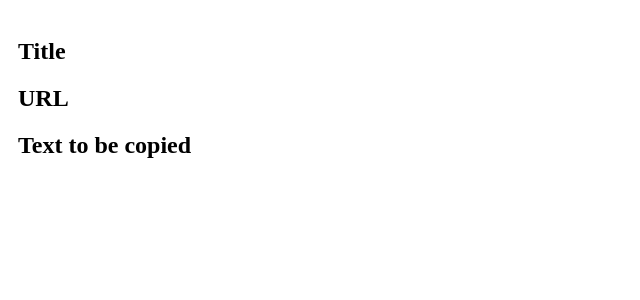
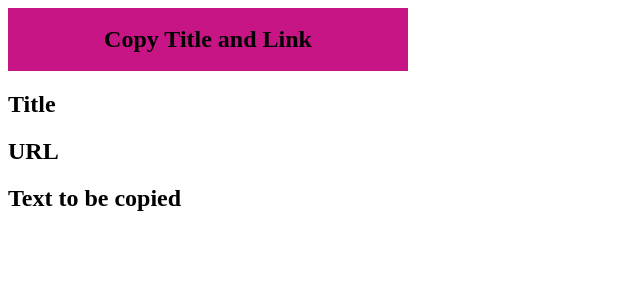
Before and after one commit to shtwangy/svelte-typescript-app, a Svelte app: page / in a window 1280 px wide. Shown: the top 300 px of the page, without its empty margins (0-640 px from the left). Built offline with nearby package versions, Linux system fonts and the light colour scheme; no server answers; the HTML template or start-up script is replaced by a standard one.

Commit message:
display app title

```diff
--- a/src/App.svelte
+++ b/src/App.svelte
@@ -1,4 +1,5 @@
 <script lang="ts">
+    import Title from './Title.svelte';
     let url: string | undefined = '';
     let title: string | undefined = '';
     chrome.tabs.query({active: true, currentWindow: true}, (tabs) => {
@@ -9,6 +10,7 @@
 </script>
 
 <div class="container">
+    <Title />
     <div>
         <h2>Title</h2>
         <p>{title}</p>
@@ -26,6 +28,6 @@
 <style>
     .container {
         width: 400px;
-		padding: 10px;
+        padding: 0;
     }
 </style>
--- /dev/null
+++ b/src/Title.svelte
@@ -0,0 +1,13 @@
+<div class="title">
+    <h1>Copy Title and Link</h1>
+</div>
+
+<style>
+    .title {
+        text-align: center;
+        font-size: 12px;
+        background-color: #c71585;
+        margin: 0;
+        padding: 2px;
+    }
+</style>
```
Lines whose indentation alone changed are shown as unchanged.
